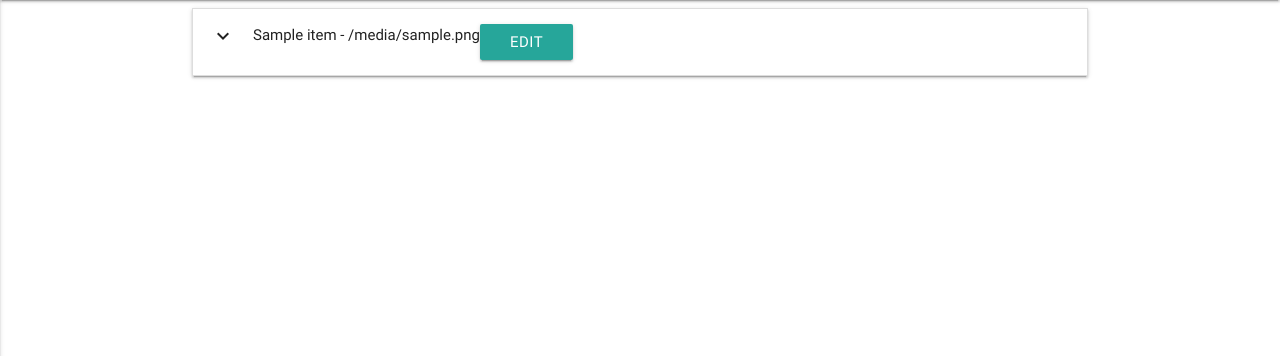
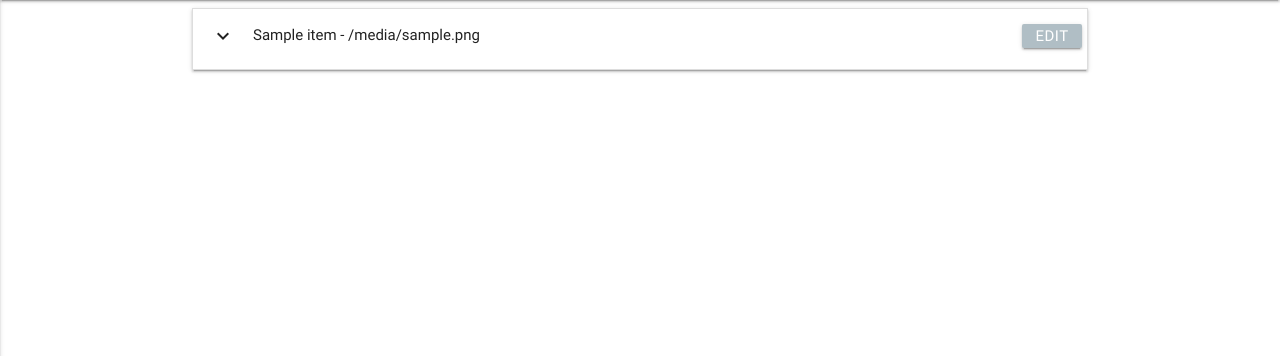
Before and after one commit to xz3t/milestone-3, a Flask app: page /items in a window 1280 px wide. Shown: the part 64-420 px from the top of the page. Run offline with Flask 2, Linux system fonts and the light colour scheme; a database or web service that is not in the repository returns one stand-in record (values such as "Sample title"); some libraries are stand-ins or nearby versions.

Commit message:
Edit buttons styled and pushed to the right

```diff
--- a/static/css/style.css
+++ b/static/css/style.css
@@ -0,0 +1,18 @@
+.btn {
+    height: 24px;
+    width: 60px;
+    line-height: 24px;
+    margin: 5px 5px;
+    padding: 0 0.5em;
+}
+
+.collapsible-secondary {
+    position: absolute;
+    right: 0;
+    top: 10px;
+}
+
+.collapsible-header  {
+position: relative;
+
+}
--- a/templates/items.html
+++ b/templates/items.html
@@ -1,18 +1,17 @@
 {% extends 'base.html' %} {% block content %}
 
-<ul class="collapsible align-right">
+<ul class="collapsible">
   {% for item in items %}
   <li>
     <div class="collapsible-header">
       <div class="col s3">
         <i class="material-icons">expand_more</i>
-
       </div>
-      <div class="col s6">
+      <div class="col s9">
         {{item.item_name}} - {{item.item_img}}
-      </div>
-      <div class="col s3 right">
-        <a class="waves-effect waves-light btn">edit</a>
+        <div class="collapsible-secondary">
+          <a class="waves-effect waves-light btn blue-grey lighten-3">edit</a>
+        </div>
       </div>
     </div>
     <div class="collapsible-body">
```
